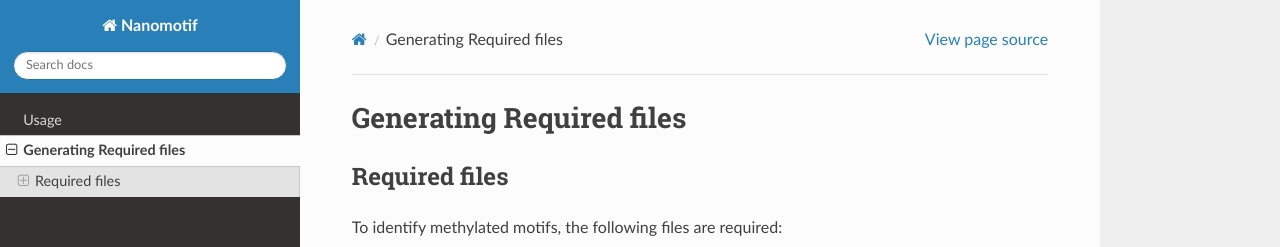
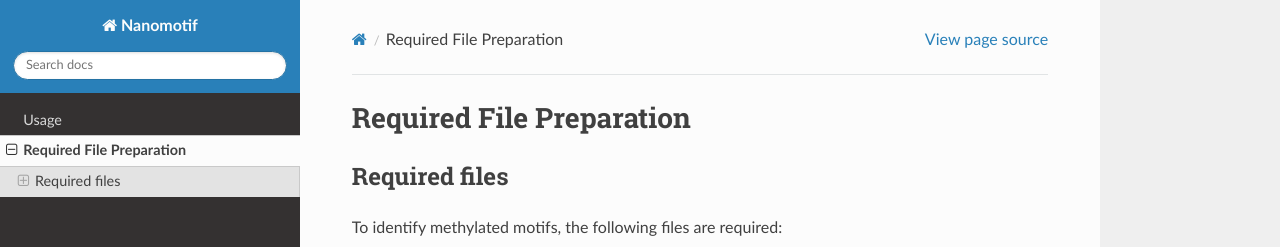
Before and after one commit to MicrobialDarkMatter/nanomotif, a Sphinx documentation site: the page built from docs/source/required_files.md, in a window 1280 px wide and 1296 px high. Shown: the top 247 px of the window. Built offline with Sphinx 7.4.7 and the Read the Docs theme 2.0.0, drawn with Linux system fonts in a browser that asks for light colours.

Commit message:
docs: Add required_files.md for identifying methylated motifs

```diff
--- a/docs/source/required_files.md
+++ b/docs/source/required_files.md
@@ -1,4 +1,4 @@
-# Generating Required files
+# Required File Preparation
 
 
 ## Required files
```
Also changed, not shown: docs/source/api.rst (deleted, +0 -7 lines), docs/source/examples.md (added, +1 -0 lines), docs/source/output.md (added, +1 -0 lines), docs/source/troubleshooting.md (added), docs/source/usage.md (renamed from docs/source/usage.rst).
